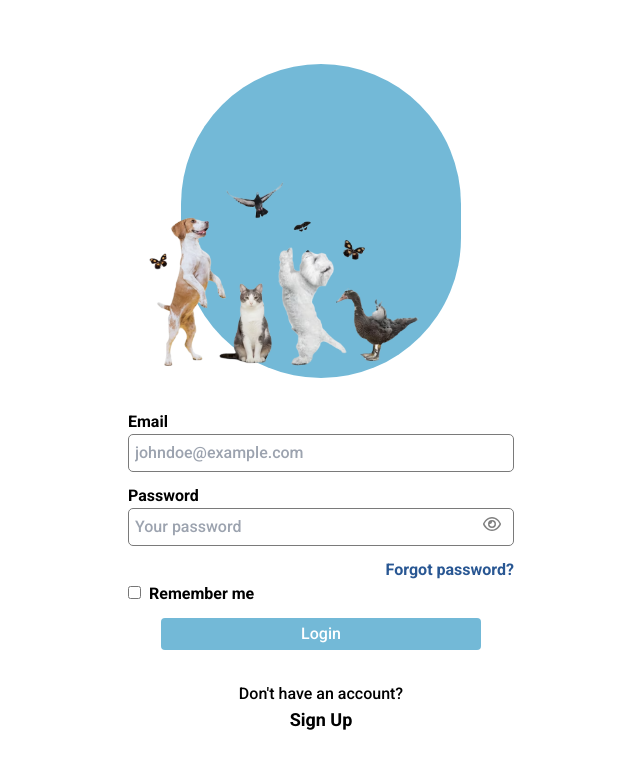
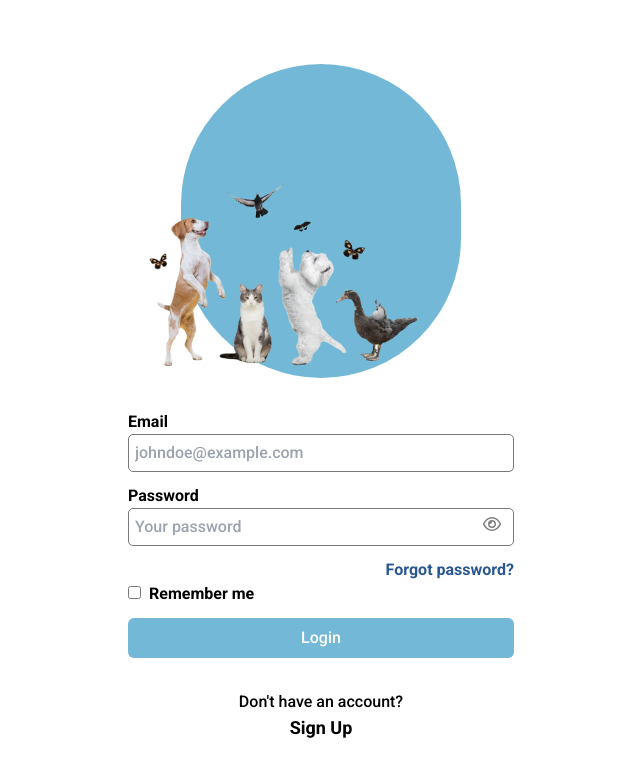
Before and after one commit to Nada14samy/My-Pets, a React (Create React App) app: page /login in a window 1280 px wide. Shown: the top 776 px of the page, without its empty margins (319-959 px from the left). Built offline with nearby package versions, Linux system fonts and the light colour scheme; a web font is replaced by a local one.

Commit message:
create generic button

```diff
--- a/src/Pages/Login/Login.jsx
+++ b/src/Pages/Login/Login.jsx
@@ -1,8 +1,10 @@
+import { useState } from "react";
 import { useForm } from "react-hook-form";
 import { yupResolver } from "@hookform/resolvers/yup";
 import { Link } from "react-router-dom";
 import * as yup from "yup";
-import Input from "../../components/Input";
+import Input from "../../components/generic/Input";
+import Button from "../../components/generic/Button";
 import axios from "axios";
 import loginBackground from "../../images/login/login-background.png";
 import { ToastContainer, toast } from "react-toastify";
@@ -24,7 +26,10 @@ export default function App() {
     resolver: yupResolver(schema),
   });
 
-  function onSubmit({ email, password }) {
+  const [isLoading, setIsLoading] = useState(false);
+
+  function onSubmitHandler({ email, password }) {
+    setIsLoading(true);
     axios
       .post("customers/login", {
         email,
@@ -40,6 +45,9 @@ export default function App() {
         toast.error(err.message, {
           autoClose: 2000,
         });
+      })
+      .finally(() => {
+        setIsLoading(false);
       });
   }
 
@@ -50,13 +58,13 @@ export default function App() {
         <div className="w-[280px] h-[314px] bg-primary rounded-[500px] relative">
           <img
             src={loginBackground}
-            alt=""
+            alt="login-background"
             className="absolute bottom-1 right-10"
           />
         </div>
       </div>
 
-      <form onSubmit={handleSubmit(onSubmit)}>
+      <form onSubmit={handleSubmit(onSubmitHandler)}>
         <Input
           id="email"
           label="Email"
@@ -64,6 +72,7 @@ export default function App() {
           errors={errors}
           placeholder="johndoe@example.com"
         />
+
         <Input
           id="password"
           label="Password"
@@ -90,18 +99,16 @@ export default function App() {
             errors={errors}
             className="mr-2"
           />
+
           <label htmlFor="rememberMe" className="cursor-pointer font-semibold">
             Remember me
           </label>
         </div>
 
         <div className="flex justify-center">
-          <button
-            type="submit"
-            className="bg-primary px-8 py-1 rounded text-white w-80"
-          >
-            Login
-          </button>
+          <Button type="submit" isLoading={isLoading}>
+            <span> Login </span>
+          </Button>
         </div>
 
         <div className="flex flex-col items-center mt-8">
--- a/src/Pages/index.js
+++ /dev/null
@@ -1 +0,0 @@
-export {default as HomePage} from "./HomePage/HomePage";
--- /dev/null
+++ b/src/components/generic/Button.jsx
@@ -0,0 +1,20 @@
+export default function Button({
+  children,
+  isLoading,
+  type = "button",
+  onClick,
+}) {
+  return (
+    <button
+      type={type}
+      className={`bg-primary text-white px-4 py-2 rounded-md w-full flex justify-center items-center ${
+        isLoading ? "cursor-not-allowed" : "cursor-pointer"
+      }`}
+      onClick={onClick}
+      disabled={isLoading}
+    >
+      {isLoading && <div className="loader"></div>}
+      {children}
+    </button>
+  );
+}
--- a/src/components/Input.jsx
+++ b/src/components/generic/Input.jsx
@@ -37,9 +37,9 @@ export default function App({
       )}
       <div className="relative">
         <input
+          className="w-full"
           id={id}
           {...register(id)}
-          className="w-full"
           type={showPassword ? "text" : type}
           {...props}
         />
--- a/src/index.scss
+++ b/src/index.scss
@@ -44,3 +44,23 @@ textarea:focus {
 .error {
   color: red;
 }
+
+.loader {
+  width: 25px;
+  padding: 8px;
+  margin: 0 5px;
+  aspect-ratio: 1;
+  border-radius: 50%;
+  background: white;
+  --_m: conic-gradient(#0000 10%, #000), linear-gradient(#000 0 0) content-box;
+  -webkit-mask: var(--_m);
+  mask: var(--_m);
+  -webkit-mask-composite: source-out;
+  mask-composite: subtract;
+  animation: l3 1s infinite linear;
+}
+@keyframes l3 {
+  to {
+    transform: rotate(1turn);
+  }
+}
```
Also changed, not shown: src/Pages/not-found-page/NotFoundPage.jsx (renamed from src/Pages/NotFoundPage/NotFoundPage.jsx).
